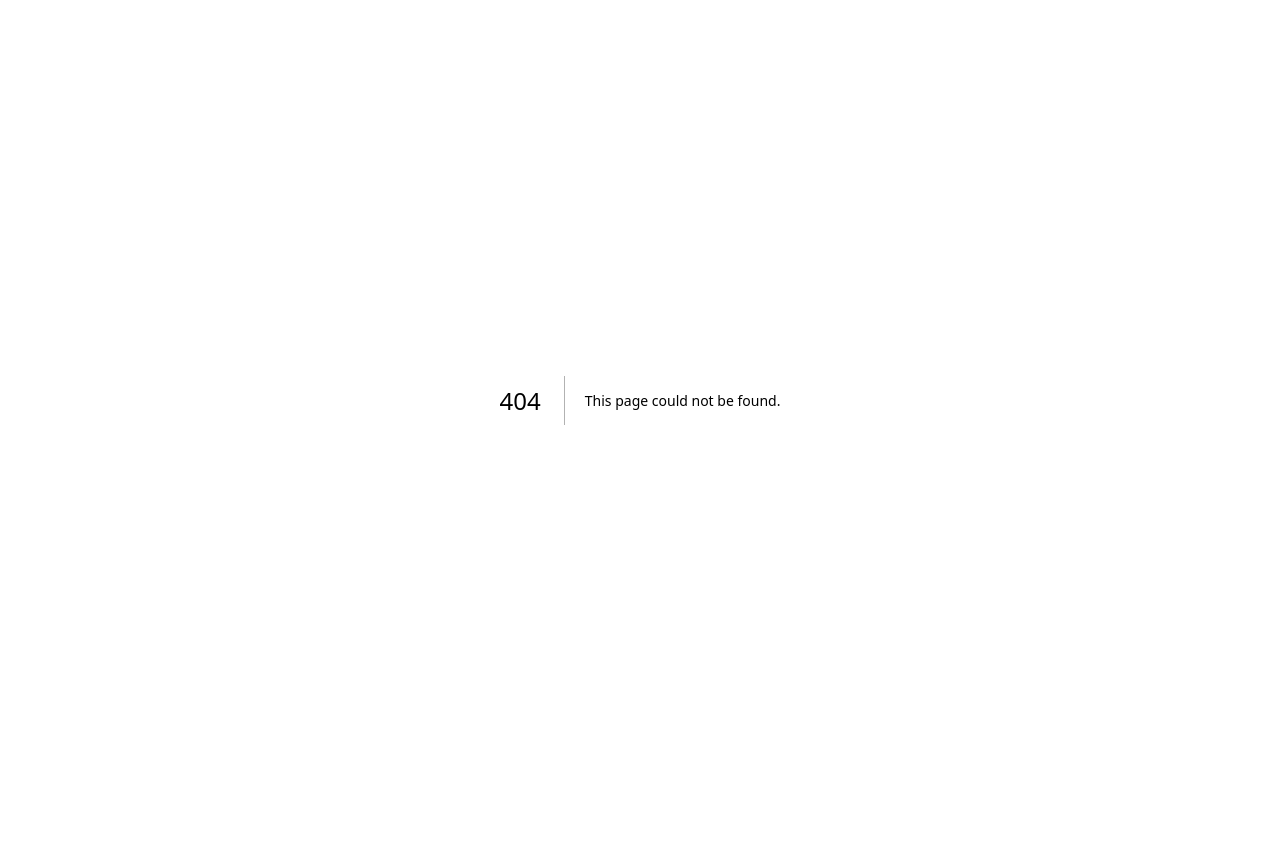
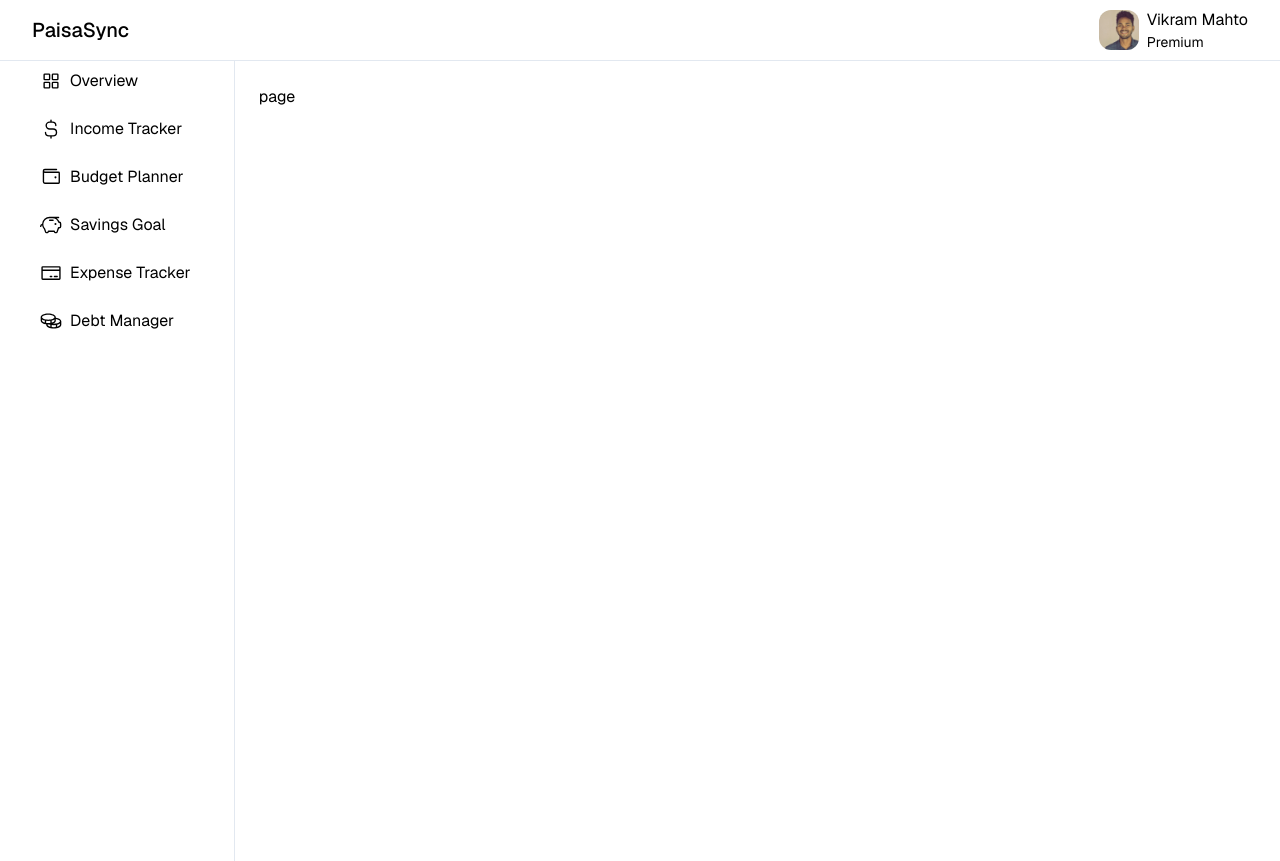
Before and after one commit to vikrammahto/paisasync, a Next.js app: page /overview in a window 1280 px wide. Before the commit this address had no page. Before the commit the page ends 800 px from the top, so only its background shows below. Built offline with nearby package versions, Linux system fonts and the light colour scheme.

Commit message:
Add Sidebar and Header Menu

```diff
--- /dev/null
+++ b/src/app/(mainapp)/layout.jsx
@@ -0,0 +1,15 @@
+import Header from '@/components/layout/Header';
+import Sidebar from '@/components/layout/Sidebar';
+import React from 'react';
+
+export default function MainAppLayout({ children }) {
+  return (
+    <div className=''>
+      <Header />
+      <div className="mx-auto grid grid-cols-6 px-4 sm:max-w-xl md:max-w-full md:px-24 lg:max-w-screen-xl lg:px-8">
+        <Sidebar className="col-span-1 min-h-screen border-e border-slate-200" />
+        <main className="col-span-5 p-6">{children}</main>
+      </div>
+    </div>
+  );
+}
--- /dev/null
+++ b/src/app/(mainapp)/overview/page.jsx
@@ -0,0 +1,9 @@
+import React from 'react'
+
+const page = () => {
+  return (
+    <div>page</div>
+  )
+}
+
+export default page
--- /dev/null
+++ b/src/components/layout/Header.jsx
@@ -0,0 +1,28 @@
+import Image from 'next/image';
+import Link from 'next/link';
+import React from 'react';
+
+const Header = () => {
+  return (
+    <header className="border-b border-slate-200">
+      <div className="mx-auto flex items-center justify-between px-4 py-2 sm:max-w-xl md:max-w-full md:px-24 lg:max-w-screen-xl lg:px-8">
+        <Link href="." className="text-xl font-medium">
+          PaisaSync
+        </Link>
+        <div className="flex items-center gap-2">
+          <Image
+            src={'/vikrammahto.jpeg'}
+            width={100}
+            height={100}
+            className="h-10 w-10 rounded-xl object-cover"
+          />
+          <div>
+            <h2>Vikram Mahto</h2>
+            <p className="text-sm">Premium</p>
+          </div>
+        </div>
+      </div>
+    </header>
+  );
+};
+export default Header;
--- /dev/null
+++ b/src/components/layout/Sidebar.jsx
@@ -0,0 +1,45 @@
+'use client';
+import Link from 'next/link';
+import React from 'react';
+import {
+  Coins,
+  CreditCard,
+  CurrencyDollarSimple,
+  PiggyBank,
+  SquaresFour,
+  Wallet,
+} from '@phosphor-icons/react';
+
+const Sidebar = ({ className }) => {
+  const menuItems = [
+    { title: 'Overview', href: '/overview', icon: SquaresFour },
+    {
+      title: 'Income Tracker',
+      href: '/income-tracker',
+      icon: CurrencyDollarSimple,
+    },
+    { title: 'Budget Planner', href: '/budget-planner', icon: Wallet },
+    { title: 'Savings Goal', href: '/savings-goal', icon: PiggyBank },
+    { title: 'Expense Tracker', href: '/expense-tracker', icon: CreditCard },
+    { title: 'Debt Manager', href: '/debt-manager', icon: Coins },
+  ];
+  return (
+    <aside className={`${className} w-full max-w-[280px]`}>
+      <ul className="flex flex-col gap-2">
+        {menuItems.map((item, index) => (
+          <li key={index}>
+            <Link
+              href={item.href}
+              className="flex items-center gap-2 p-2 transition-all"
+            >
+              <item.icon size={22} />
+              {item.title}
+            </Link>
+          </li>
+        ))}
+      </ul>
+    </aside>
+  );
+};
+
+export default Sidebar;
```
Also changed, not shown: public/vikrammahto.jpeg (added).
